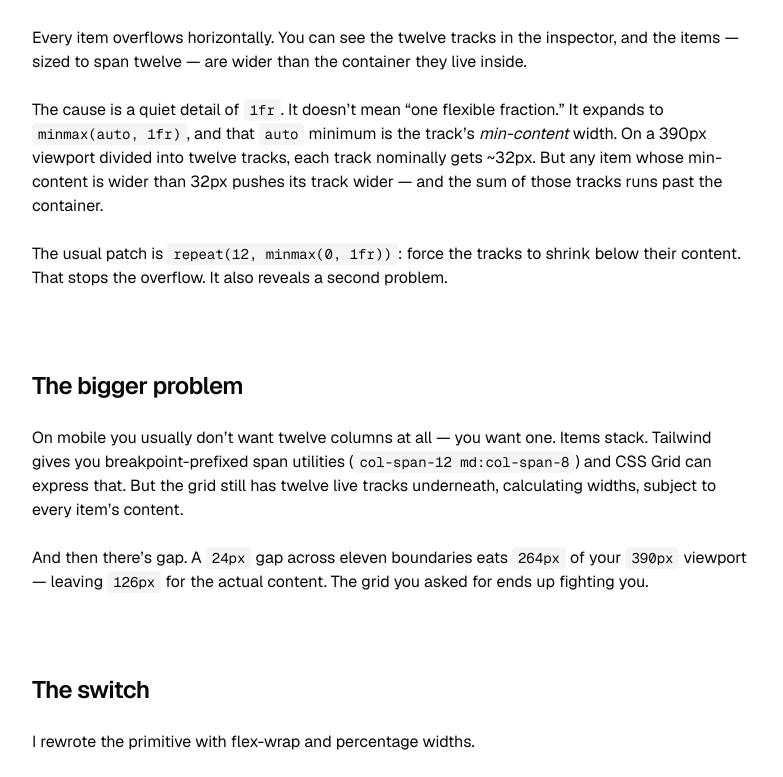
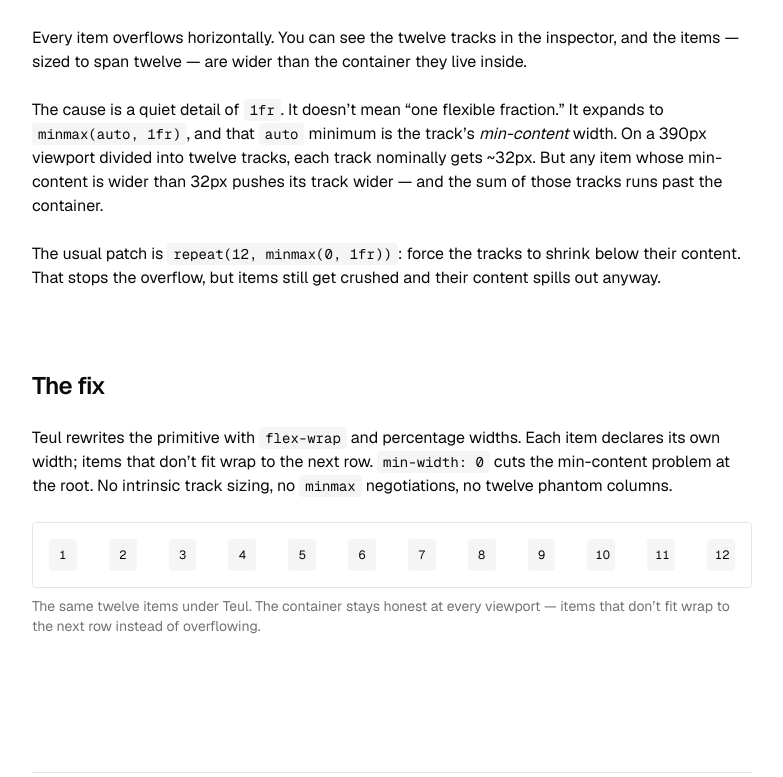
Before and after one commit to jooohyunpark/teul, a Next.js app: page /grid-problem in a window 1280 px wide. Shown: the part 745-1522 px from the top of the page, without its empty margins (248-1031 px from the left). Built offline with nearby package versions, Linux system fonts and the light colour scheme.

Commit message:
scaffold problem notes

```diff
--- a/app/grid-problem/page.tsx
+++ b/app/grid-problem/page.tsx
@@ -3,10 +3,8 @@ import type { Metadata } from "next"
 import { ArrowLeft } from "lucide-react"
 
 import { Block } from "@/components/site/block"
-import { CodeBlock } from "@/components/site/code-block"
 import { ThemeToggle } from "@/components/site/theme-toggle"
 import { Grid, GridItem } from "@/components/ui/teul"
-import { Button } from "@/components/site/button"
 
 export const metadata: Metadata = {
   title: "On twelve columns — Teul",
@@ -22,7 +20,7 @@ export const metadata: Metadata = {
 
 export default function NotesPage() {
   return (
-    <main className="mx-auto min-h-svh max-w-3xl px-6 py-10">
+    <div>
       <Link href="/">
         <ArrowLeft className="size-4" />
       </Link>
@@ -70,7 +68,7 @@ export default function NotesPage() {
       </Block>
 
       <Block>
-        <h2>The first problem</h2>
+        <h2>Why it happens</h2>
         <p>
           Every item overflows horizontally. You can see the twelve tracks in
           the inspector, and the items &mdash; sized to span twelve &mdash; are
@@ -87,46 +85,19 @@ export default function NotesPage() {
         </p>
         <p>
           The usual patch is <code>repeat(12, minmax(0, 1fr))</code>: force the
-          tracks to shrink below their content. That stops the overflow. It also
-          reveals a second problem.
+          tracks to shrink below their content. That stops the overflow, but
+          items still get crushed and their content spills out anyway.
         </p>
       </Block>
 
       <Block>
-        <h2>The bigger problem</h2>
+        <h2>The fix</h2>
         <p>
-          On mobile you usually don&rsquo;t want twelve columns at all &mdash;
-          you want one. Items stack. Tailwind gives you breakpoint-prefixed span
-          utilities (<code>col-span-12 md:col-span-8</code>) and CSS Grid can
-          express that. But the grid still has twelve live tracks underneath,
-          calculating widths, subject to every item&rsquo;s content.
-        </p>
-        <p>
-          And then there&rsquo;s gap. A <code>24px</code> gap across eleven
-          boundaries eats <code>264px</code> of your <code>390px</code> viewport
-          &mdash; leaving <code>126px</code> for the actual content. The grid
-          you asked for ends up fighting you.
-        </p>
-      </Block>
-
-      <Block>
-        <h2>The switch</h2>
-        <p>I rewrote the primitive with flex-wrap and percentage widths.</p>
-        <CodeBlock
-          code={`<div className="flex flex-wrap gap-x-8 gap-y-12">
-  <div className="w-[calc(8/12*100%)] min-w-0">...</div>
-  <div className="w-[calc(4/12*100%)] min-w-0">...</div>
-</div>`}
-        />
-        <p>
-          Each item declares its own width as a percentage. Items wrap. At{" "}
-          <code>{`size={12}`}</code> the item takes 100% of the row and the next
-          one wraps underneath &mdash; which is exactly what you want on mobile.
-        </p>
-        <p>
-          There are no intrinsic track sizings, no <code>minmax</code>{" "}
-          negotiations, no twelve phantom columns. <code>min-width: 0</code> on
-          each item cuts the min-content problem at the root.
+          Teul rewrites the primitive with <code>flex-wrap</code> and percentage
+          widths. Each item declares its own width; items that don&rsquo;t fit
+          wrap to the next row. <code>min-width: 0</code> cuts the min-content
+          problem at the root. No intrinsic track sizing, no <code>minmax</code>{" "}
+          negotiations, no twelve phantom columns.
         </p>
 
         <figure className="space-y-2">
@@ -149,65 +120,12 @@ export default function NotesPage() {
         </figure>
       </Block>
 
-      <Block>
-        <h2>The gap math</h2>
-        <p>
-          The one subtlety is making widths sum to 100% when gap is involved.
-          Teul&rsquo;s width calc is:
-        </p>
-        <CodeBlock
-          lang="css"
-          code={`width: calc(
-  var(--grid-size) / 12 * (100% + var(--grid-col-gap))
-  - var(--grid-col-gap)
-);`}
-        />
-        <p>
-          The &ldquo;plus gap, minus gap&rdquo; isn&rsquo;t a hack. It&rsquo;s
-          the equation for <em>N</em> items across a row with (<em>N</em>
-          &minus;1) gaps between them, solved per-item. Two{" "}
-          <code>{`size={6}`}</code> items side-by-side sum to{" "}
-          <code>(100% + G) &minus; 2G + G = 100%</code>. Three{" "}
-          <code>{`size={4}`}</code>, same. The gap is paid for once, by the row
-          &mdash; never by the track.
-        </p>
-      </Block>
-
-      <Block>
-        <h2>Why a component at all</h2>
-        <p>
-          At that point the layout works, but the ergonomics are still noisy.
-          You write the calc once and the class strings three or four times per
-          item, once per breakpoint.{" "}
-          <code>col-span-12 md:col-span-8 lg:col-span-6</code> crowds the
-          utility string next to color, padding, typography.
-        </p>
-        <p>
-          Teul&rsquo;s <code>{`<GridItem size={{ base: 12, md: 8 }}>`}</code>{" "}
-          reads like intent. You name the thing, not its mechanism. And because
-          the output is still plain Tailwind classes, the scanner ships what it
-          needs and nothing more &mdash; no runtime, no CSS-in-JS, no config.
-        </p>
-      </Block>
-
-      <Block>
-        <h2>In short</h2>
-        <p>
-          CSS Grid is great, and I still reach for it when I need
-          two-dimensional alignment &mdash; named areas, subgrid, explicit row
-          placement. But for the specific problem of &ldquo;twelve columns that
-          stack on mobile and behave at every size in between,&rdquo; flex-wrap
-          with a tiny width calc is quieter, smaller, and &mdash; critically
-          &mdash; actually works on a 390-pixel viewport.
-        </p>
-      </Block>
-
       <footer className="mt-24 flex items-center justify-between border-t pt-4 text-sm text-muted-foreground">
         <span>
           By <Link href="https://joohyun.dev">Joohyun Park</Link>
         </span>
         <ThemeToggle />
       </footer>
-    </main>
+    </div>
   )
 }
--- a/app/layout.tsx
+++ b/app/layout.tsx
@@ -50,7 +50,11 @@ export default function RootLayout({
       suppressHydrationWarning
     >
       <body>
-        <ThemeProvider>{children}</ThemeProvider>
+        <ThemeProvider>
+          <main className="mx-auto min-h-svh max-w-3xl px-6 py-10">
+            {children}
+          </main>
+        </ThemeProvider>
         <Analytics />
       </body>
     </html>
--- a/app/page.tsx
+++ b/app/page.tsx
@@ -29,7 +29,7 @@ const INSTALL_COMMANDS = [
 
 export default function Page() {
   return (
-    <main className="mx-auto min-h-svh max-w-3xl px-6 py-10">
+    <div>
       <Block>
         <h1>Teul</h1>
         <p className="text-muted-foreground">
@@ -395,6 +395,6 @@ type GridItemSize = 1 | 2 | 3 | 4 | 5 | 6 | 7 | 8 | 9 | 10 | 11 | 12`}
         </span>
         <ThemeToggle />
       </footer>
-    </main>
+    </div>
   )
 }
```
Also changed, not shown: 1 other file (tests, documents, lock files or other folders).
